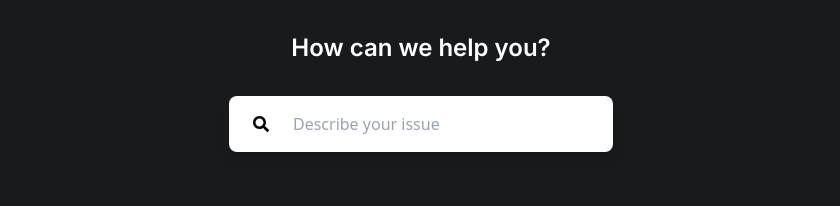
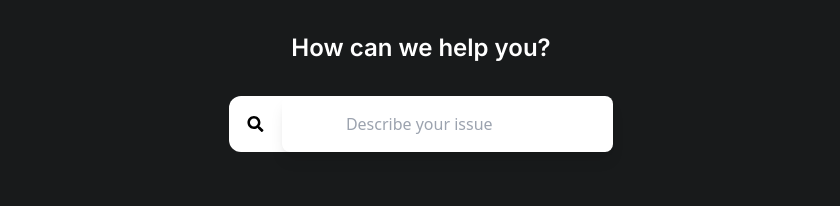
Before and after one commit to ksingh62/quick-incorp-app, a Next.js app: page /prototype/faq in a window 1280 px wide. Shown: the top 206 px of the page, without its empty margins (219-1059 px from the left). Built offline with nearby package versions, Linux system fonts and the light colour scheme; no server answers.

Commit message:
fix search icon movement

```diff
--- a/src/app/prototype/faq/Searchbar.js
+++ b/src/app/prototype/faq/Searchbar.js
@@ -10,7 +10,7 @@ const Searchbar = ({ onSearchChange }) => {
 
   return (
     <form className="flex items-center w-96 bg-white mx-auto rounded-xl">
-      <svg viewBox="0 0 512 512" width="24" className="h-4 fill-secondary fixed w-16" title="search">
+      <svg viewBox="0 0 512 512" width="24" className="h-4 fill-secondary w-16" title="search">
         <path d="M505 442.7L405.3 343c-4.5-4.5-10.6-7-17-7H372c27.6-35.3 44-79.7 44-128C416 93.1 322.9 0 208 0S0 93.1 0 208s93.1 208 208 208c48.3 0 92.7-16.4 128-44v16.3c0 6.4 2.5 12.5 7 17l99.7 99.7c9.4 9.4 24.6 9.4 33.9 0l28.3-28.3c9.4-9.4 9.4-24.6.1-34zM208 336c-70.7 0-128-57.2-128-128 0-70.7 57.2-128 128-128 70.7 0 128 57.2 128 128 0 70.7-57.2 128-128 128z" />
       </svg>
       <input
```
